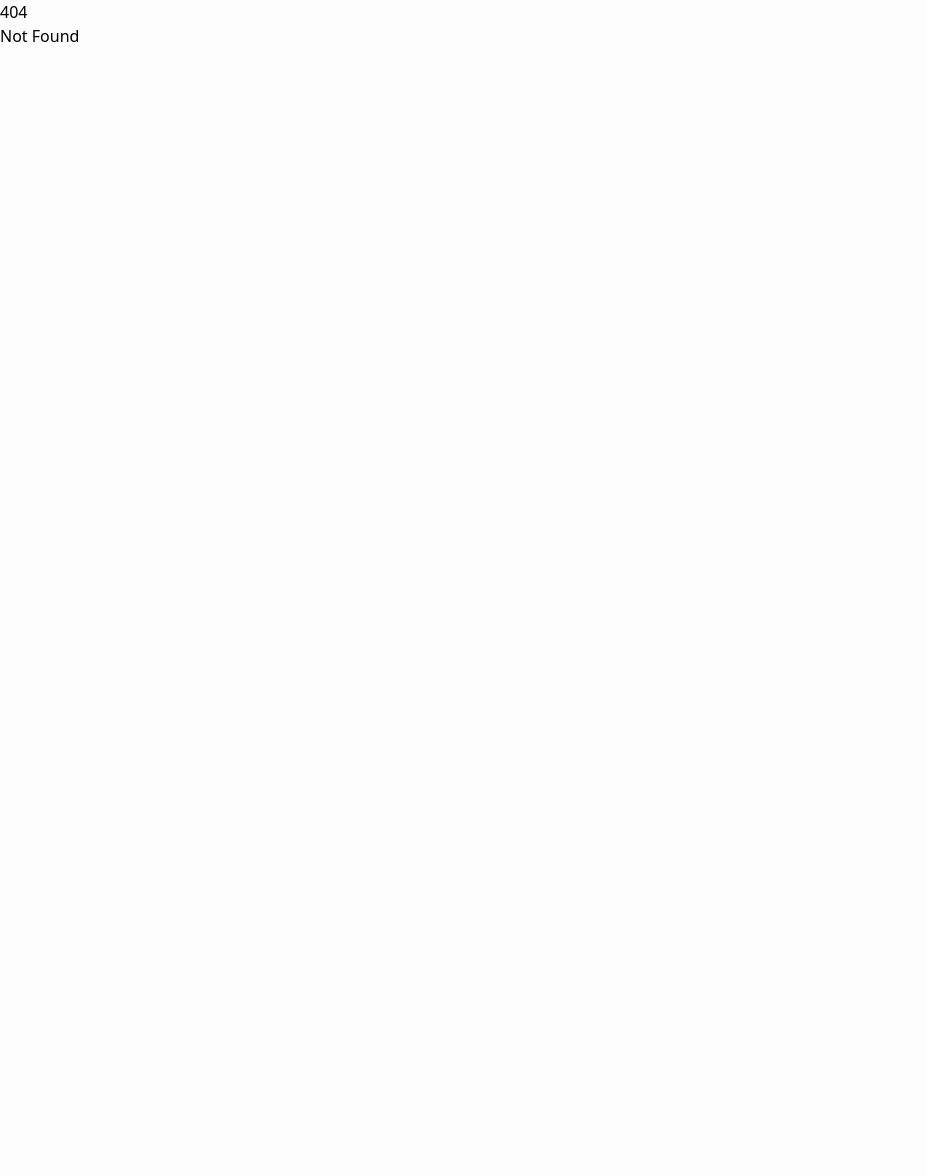
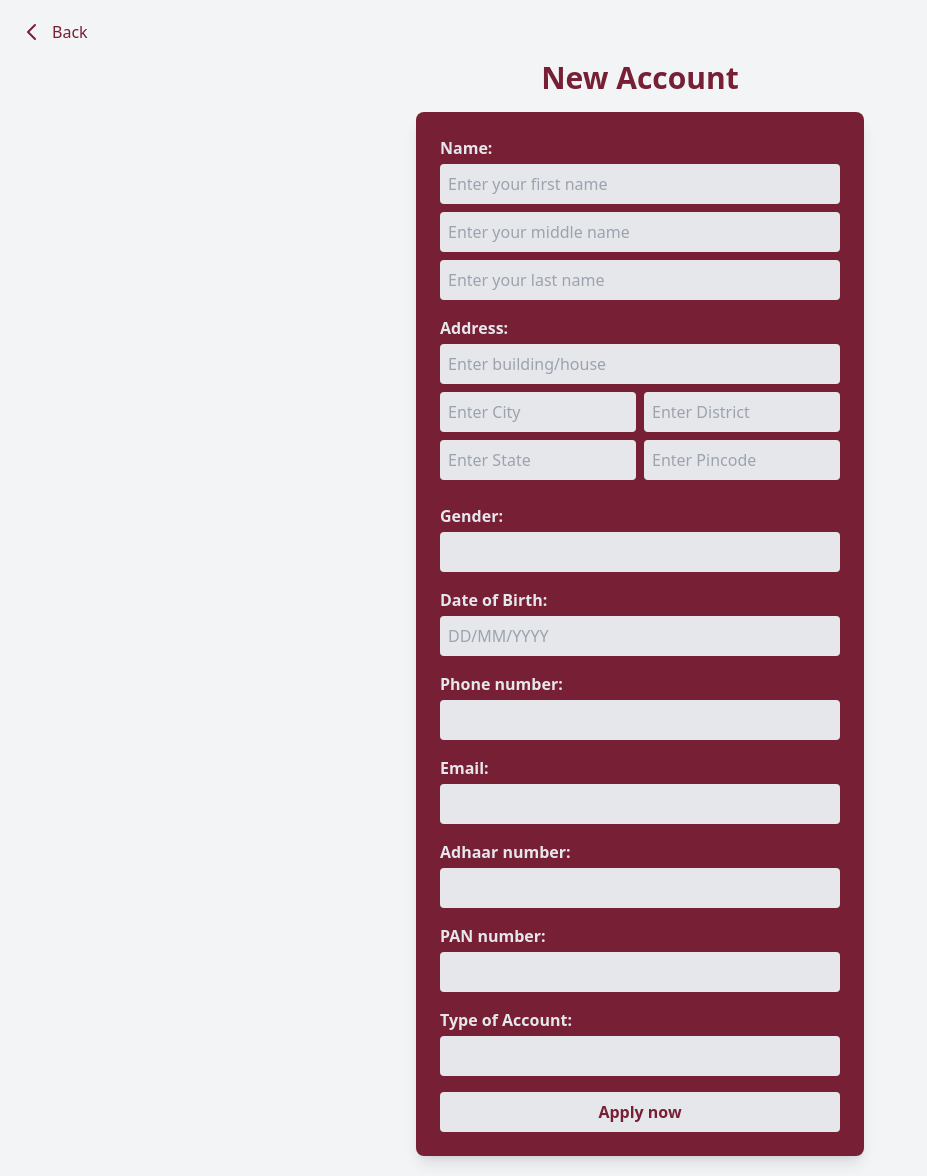
Before and after one commit to BankManagementSystem/Frontend, a SvelteKit app: page /newAccount in a window 1280 px wide. Before the commit this address had no page. Shown: the whole page, without its empty margins (0-927 px from the left). Before the commit the page ends 800 px from the top, so only its background shows below. Built offline with nearby package versions, Linux system fonts and the light colour scheme.

Commit message:
added newAccount page

```diff
--- a/src/routes/+page.svelte
+++ b/src/routes/+page.svelte
@@ -48,6 +48,7 @@
         <div class="w-3/6 flex flex-col bg-[#FDFDFD] gap-2 rounded-3xl ">
                 <div class="ml-4 mt-4 text-black font-bold  ">OFFERS FOR YOU!</div>
                 <div class="flex flex-row justify-center gap-2 ">
+                    <a href="./newAccount">
                     <div class="flex flex-row gap-2 w-52 items-center justify-center ">
                         <div class="flex flex-row ml-2 items-center justify-center"><Icon src={ImUserPlus} className="h-6 w-10 fill-black"/></div>
                         <div class="flex flex-col">
@@ -55,6 +56,7 @@
                         <div class="text-black">Create your new account online</div>
                         </div>
                     </div>
+                    </a>
                     <div class="flex flex-row gap-2 w-52 items-center justify-center ">
                         <div class="flex flex-row ml-2 items-center justify-center"><Icon src={FaCreditCard} className="h-6 w-10 fill-black"/></div>
                         <div class="flex flex-col">
--- /dev/null
+++ b/src/routes/newAccount/+page.svelte
@@ -0,0 +1,86 @@
+<script>
+    // Function to navigate back
+    function goBack() {
+      history.back();
+    }
+  </script>
+
+  <style>
+    /* Tailwind styles are applied directly */
+  </style>
+
+  <div class="flex flex-col items-center min-h-screen bg-gray-100 p-5">
+    <!-- Back Arrow Button -->
+    <button on:click={goBack} class="self-start mb-4 flex items-center text-[#772035]">
+      <svg xmlns="http://www.w3.org/2000/svg" class="h-6 w-6 mr-2" fill="none" viewBox="0 0 24 24" stroke="currentColor" stroke-width="2">
+        <path stroke-linecap="round" stroke-linejoin="round" d="M15 19l-7-7 7-7" />
+      </svg>
+      Back
+    </button>
+
+    <!-- Title outside the card -->
+    <h1 class="text-3xl font-bold text-[#772035] mb-4">New Account</h1>
+
+    <!-- Card -->
+    <div class="w-full max-w-md p-6 rounded-lg shadow-lg bg-[#772035]">
+      <!-- Form fields -->
+      <form class="space-y-4">
+        <!-- Name Section -->
+        <div>
+          <label class="block text-gray-200 font-semibold mb-1">Name:</label>
+          <input type="text" placeholder="Enter your first name" class="w-full p-2 rounded mb-2 bg-gray-200" />
+          <input type="text" placeholder="Enter your middle name" class="w-full p-2 rounded mb-2 bg-gray-200" />
+          <input type="text" placeholder="Enter your last name" class="w-full p-2 rounded bg-gray-200" />
+        </div>
+
+        <!-- Address Section -->
+        <div>
+          <label class="block text-gray-200 font-semibold mb-1">Address:</label>
+          <input type="text" placeholder="Enter building/house" class="w-full p-2 rounded mb-2 bg-gray-200" />
+          <div class="flex space-x-2">
+            <input type="text" placeholder="Enter City" class="w-1/2 p-2 rounded mb-2 bg-gray-200" />
+            <input type="text" placeholder="Enter District" class="w-1/2 p-2 rounded mb-2 bg-gray-200" />
+          </div>
+          <div class="flex space-x-2">
+            <input type="text" placeholder="Enter State" class="w-1/2 p-2 rounded mb-2 bg-gray-200" />
+            <input type="text" placeholder="Enter Pincode" class="w-1/2 p-2 rounded mb-2 bg-gray-200" />
+          </div>
+        </div>
+
+        <!-- Other Sections -->
+        <div>
+          <label class="block text-gray-200 font-semibold mb-1">Gender:</label>
+          <input type="text" placeholder="" class="w-full p-2 rounded bg-gray-200" />
+        </div>
+        <div>
+          <label class="block text-gray-200 font-semibold mb-1">Date of Birth:</label>
+          <input type="text" placeholder="DD/MM/YYYY" class="w-full p-2 rounded bg-gray-200" />
+        </div>
+        <div>
+          <label class="block text-gray-200 font-semibold mb-1">Phone number:</label>
+          <input type="text" placeholder="" class="w-full p-2 rounded bg-gray-200" />
+        </div>
+        <div>
+          <label class="block text-gray-200 font-semibold mb-1">Email:</label>
+          <input type="email" placeholder="" class="w-full p-2 rounded bg-gray-200" />
+        </div>
+        <div>
+          <label class="block text-gray-200 font-semibold mb-1">Adhaar number:</label>
+          <input type="text" placeholder="" class="w-full p-2 rounded bg-gray-200" />
+        </div>
+        <div>
+          <label class="block text-gray-200 font-semibold mb-1">PAN number:</label>
+          <input type="text" placeholder="" class="w-full p-2 rounded bg-gray-200" />
+        </div>
+        <div>
+          <label class="block text-gray-200 font-semibold mb-1">Type of Account:</label>
+          <input type="text" placeholder="" class="w-full p-2 rounded bg-gray-200" />
+        </div>
+
+        <!-- Submit Button -->
+        <div class="mt-4">
+          <button type="submit" class="w-full p-2 rounded bg-gray-200 font-semibold text-[#772035]">Apply now</button>
+        </div>
+      </form>
+    </div>
+  </div>
```
